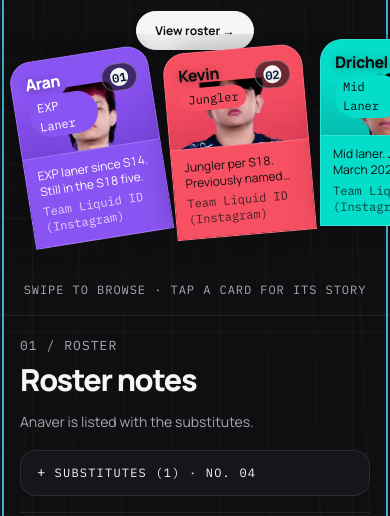
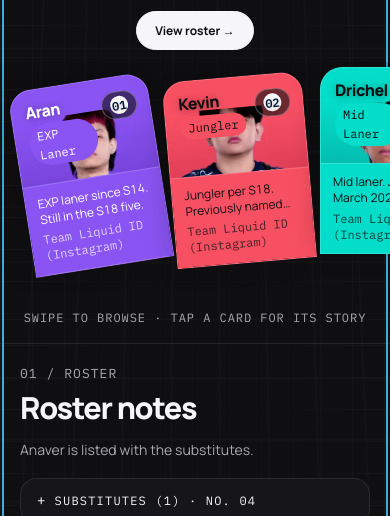
Before and after one commit to berliandro/tlid-webpage-test-hy4-flash, a website with bundled scripts: page index.html in a window 390 px wide. Shown: the part 359-875 px from the top of the page. Built offline with nearby package versions, Linux system fonts and the light colour scheme.

Commit message:
polish: separate hero CTA from fan cards with shared spacing token

```diff
--- a/src/styles.css
+++ b/src/styles.css
@@ -14,6 +14,7 @@
   --section-y:clamp(40px,6vw,88px); --page-y:clamp(36px,5vw,72px);
   --block-gap:clamp(16px,2vw,28px);
   --s-2:12px; --s-3:16px; --s-4:24px; --s-5:32px; --s-6:48px;
+  --fan-top-gap:-16px;
 }
 *{box-sizing:border-box;margin:0;padding:0}
 [hidden]{display:none!important}
@@ -156,7 +157,7 @@ em{font-style:normal}
 .hero-cta .pill:hover{background:var(--cyan);border-color:var(--cyan)}
 
 /* character fan */
-.card-fan{position:relative;height:min(clamp(320px,36vw,420px),46vh);margin-top:-16px;overflow:hidden}
+.card-fan{position:relative;height:min(clamp(320px,36vw,420px),46vh);margin-top:var(--fan-top-gap);overflow:hidden}
 .fan-inner{position:absolute;left:50%;bottom:0;width:min(100%,1180px);height:100%;padding-bottom:32px;transform:translateX(-50%);display:flex;justify-content:center;align-items:flex-end}
 .fan-card{position:relative;width:clamp(140px,min(20vw,26vh),280px);aspect-ratio:3/4;border-radius:var(--card-radius) var(--card-radius) 0 0;overflow:hidden;border:1px solid rgba(255,255,255,.16);box-shadow:0 -8px 30px rgba(0,0,0,.25);transform-origin:bottom center;transition:transform 260ms cubic-bezier(.16,1,.3,1)}
 /* Portrait composition: source photos are cropped flush to the hair, so a colour-matched
@@ -424,6 +425,7 @@ main{animation:page-enter 300ms cubic-bezier(.2,.7,.2,1) both}
   .roster,.roster-cards{grid-template-columns:repeat(3,minmax(0,1fr))}
 }
 @media(max-width:860px){
+  :root{--fan-top-gap:var(--s-2)}
   .topbar{grid-template-columns:1fr auto}
   .nav-toggle{display:inline-flex}
   .site-nav{display:none;grid-column:1/-1;flex-wrap:wrap}
```
